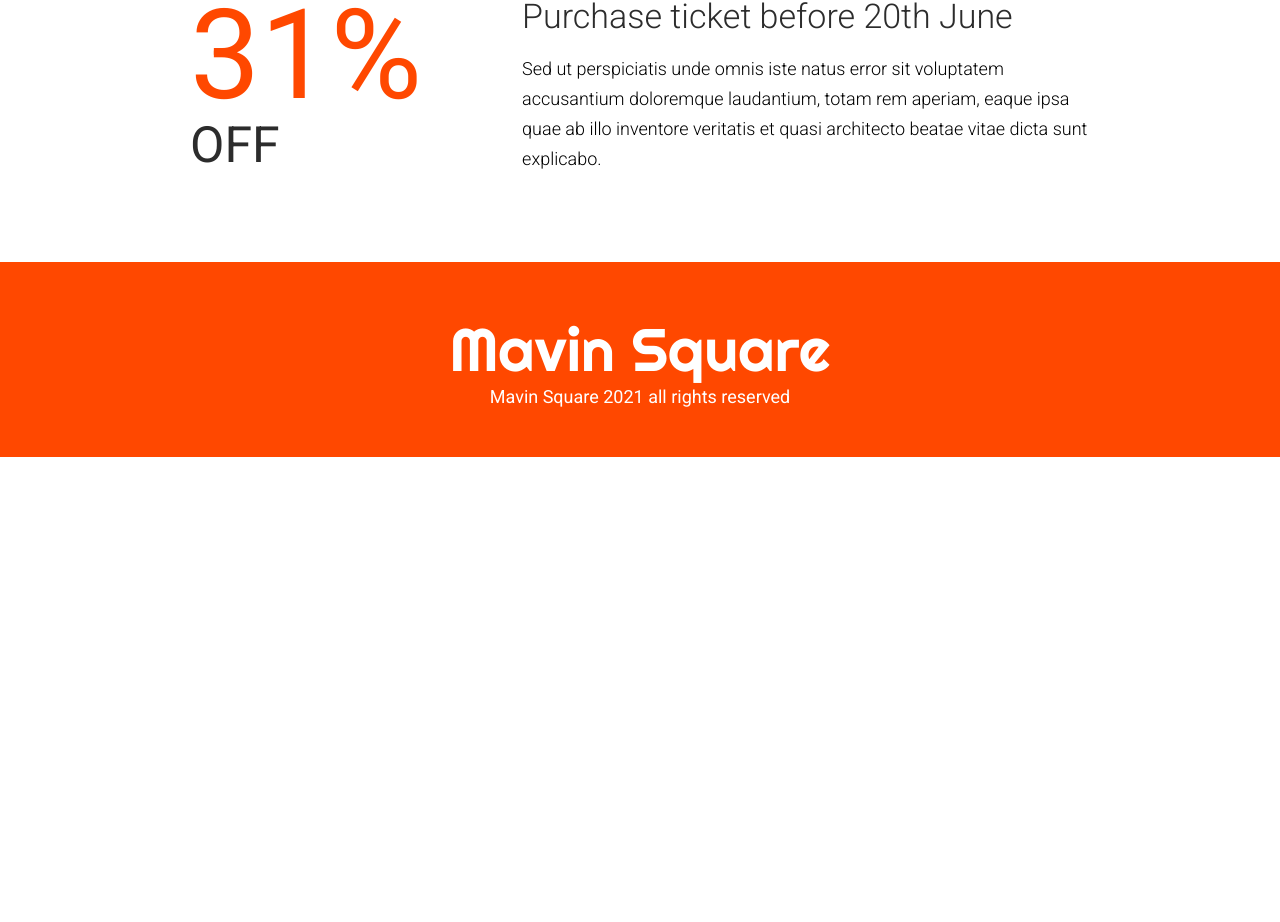
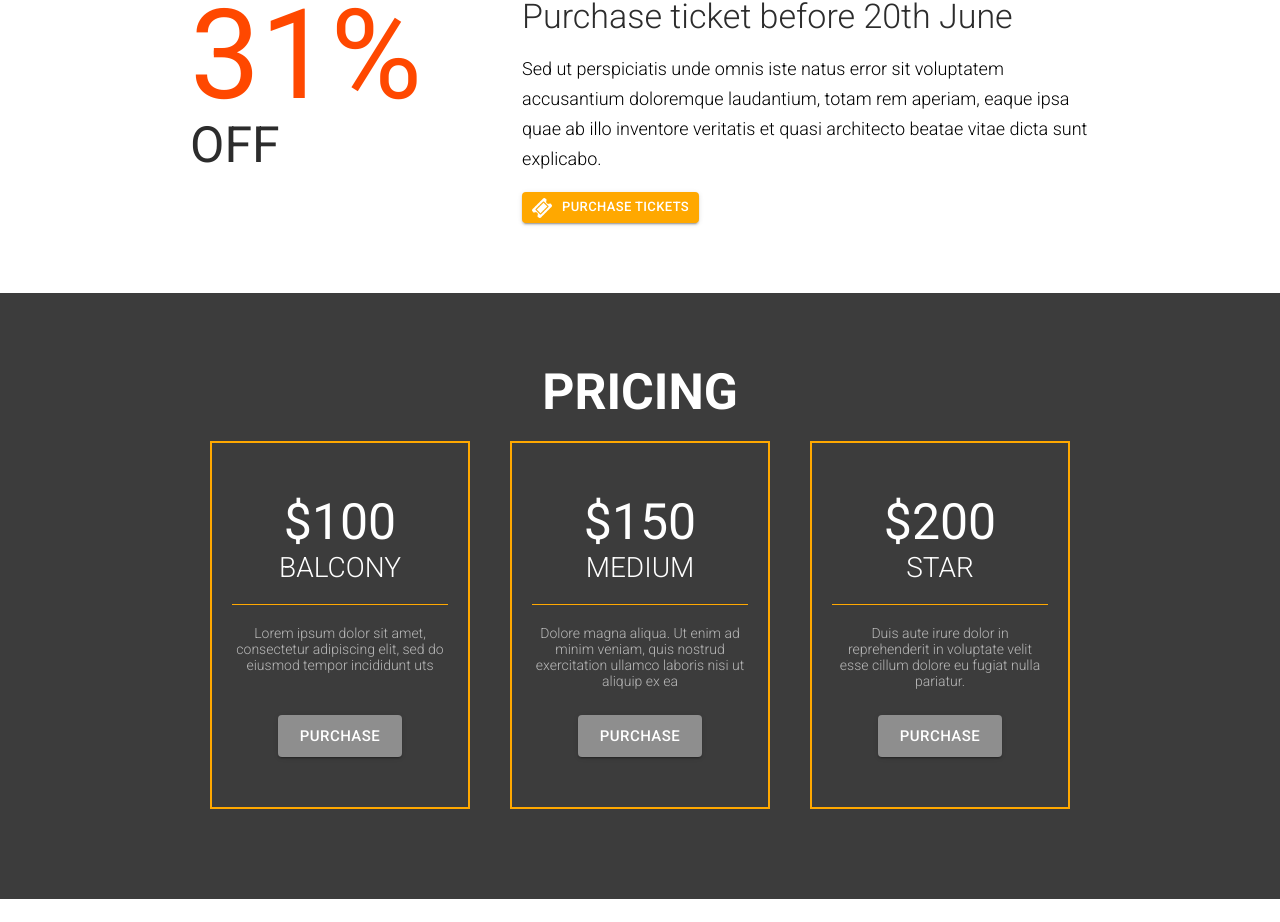
Before and after one commit to benidevo/mavin_square, a React (Create React App) app: page / in a window 1280 px wide. Shown: the part 1875-2797 px from the top of the page. Before the commit the page ends 2332 px from the top, so only its background shows below. Built offline with nearby package versions, Linux system fonts and the light colour scheme; grey boxes are pictures that could not be loaded.

Commit message:
final commit

```diff
--- a/package.json
+++ b/package.json
@@ -12,6 +12,7 @@
     "react-awesome-reveal": "^3.8.1",
     "react-dom": "^17.0.2",
     "react-scripts": "4.0.3",
+    "react-scroll": "^1.8.2",
     "react-slick": "^0.28.1",
     "slick-carousel": "^1.8.1",
     "web-vitals": "^1.0.1"
--- a/src/App.js
+++ b/src/App.js
@@ -1,24 +1,44 @@
 import React from 'react'
+import { Element } from 'react-scroll';
 import Header from './components/header/Header'
 import Footer from './components/footer/Footer'
 import Featured from './components/featured/index'
 import VenueInfo from './components/venueInfo/index';
 import Highlights from './components/highlights/index'
+import Pricing from './components/pricing/index'
+import Location from './components/location/index';
 
 import './App.css';
 
 const App = () => {
-    return (
-        <div className="App">
-            <Header />
-            <>
-                <Featured />
-            </>
-            <VenueInfo />
-            <Highlights />
-            <Footer />
-        </div>
-    )
+  return (
+    <div className="App">
+      <Header/>
+
+      <Element name="featured">
+        <Featured/>
+      </Element>
+
+      <Element name="venuenfo">
+        <VenueInfo/>
+      </Element>
+
+      <Element name="highlights">
+        <Highlights/>
+      </Element>
+
+      <Element name="pricing">
+        <Pricing/>
+      </Element>
+
+      <Element name="location">
+        <Location/>
+      </Element>
+
+
+      <Footer/>
+    </div>
+  );
 }
 
 export default App;
--- a/src/components/header/SideDrawer.js
+++ b/src/components/header/SideDrawer.js
@@ -1,35 +1,48 @@
-import React from 'react'
+import React from 'react';
+import { scroller } from 'react-scroll'
 
-import { Drawer, List, ListItem } from '@material-ui/core';
+import { Drawer, List, ListItem } from '@material-ui/core'
 
-const SideDrawer = props => {
+const SideDrawer = (props) => {
     const links = [
-        { location: 'featured', value: 'To top' },
-        { location: 'venueinfo', value: 'Venue Info' },
-        { location: 'highlights', value: 'Highlights' },
-        { location: 'pricing', value: 'Pricing' },
-        { location: 'location', value: 'Location' },
+        { where:'featured',value:'To top'},
+        { where:'venuenfo',value:'Venue NFO'},
+        { where:'highlights',value:'Highlights'},
+        { where:'pricing',value:'Pricing'},
+        { where:'location',value:'Location'}
     ]
 
-    return (
+
+    const scrollToElement = (element) => {
+        scroller.scrollTo(element,{
+            duration:1500,
+            delay:100,
+            smooth: true,
+            offset:-150
+        });
+        props.onClose(false)
+    }
+
+    const renderItem = (item) => (
+        <ListItem button onClick={()=> scrollToElement(item.where)} key={item.where}>
+            {item.value}
+        </ListItem>
+    )
+
+
+    return(
         <Drawer
-            anchor="right"
+            anchor={"right"}
             open={props.open}
-            onClose={() => props.onClose(false)}
+            onClose={()=> props.onClose(false)}
         >
-            <List compoment="nav">
-                {links.map(link => {
-                    return (
-                        <ListItem button key={link.location}>
-                            {link.value}
-                        </ListItem>
-                    )
-                })}
-
+            <List component="nav">
+                { links.map((item)=> renderItem(item) )}
 
             </List>
         </Drawer>
     )
+
 }
 
-export default SideDrawer
+export default SideDrawer;
--- a/src/components/highlights/Discount.js
+++ b/src/components/highlights/Discount.js
@@ -1,5 +1,6 @@
 import React,{ useState, useEffect } from 'react';
 import { Fade, Slide } from 'react-awesome-reveal'
+import MyButton from '../utils/MyButton';
 
 const Discount = () => {
     const end = 30;
@@ -43,6 +44,16 @@ const Discount = () => {
                         <p>
                         Sed ut perspiciatis unde omnis iste natus error sit voluptatem accusantium doloremque laudantium, totam rem aperiam, eaque ipsa quae ab illo inventore veritatis et quasi architecto beatae vitae dicta sunt explicabo.
                         </p>
+                        <MyButton
+                            text="Purchase tickets"
+                            link="http://google.com"
+                            size="small"
+                            style={{
+                                background:'#ffa800',
+                                color:'#ffffff'
+                            }}
+                            iconTicket={true}
+                        />
                     </div>
 
                 </Slide>
--- /dev/null
+++ b/src/components/location/index.js
@@ -0,0 +1,26 @@
+import React from 'react';
+
+const Location = () => {
+    return(
+        <div className="location_wrapper">
+
+            <iframe
+                src="https://www.google.com/maps/embed?pb=!1m18!1m12!1m3!1d63499.5759094865!2d-96.82638045433593!3d32.81400551924428!2m3!1f0!2f0!3f0!3m2!1i1024!2i768!4f13.1!3m3!1m2!1s0x864e993d0ea3c1ff%3A0x1859d2cc74f588e2!2sThe+Dallas+World+Aquarium!5e0!3m2!1ses!2sar!4v1530636115082"
+                width="100%"
+                height="500px"
+                frameBorder="0"
+                title="gglemaps"
+                allowFullScreen
+            ></iframe>
+
+            <div className="location_tag">
+                <div>
+                    Location
+                </div>
+            </div>
+
+        </div>
+    )
+}
+
+export default Location;
--- /dev/null
+++ b/src/components/pricing/index.js
@@ -0,0 +1,57 @@
+import React from 'react';
+import MyButton from '../utils/MyButton';
+import {Zoom} from 'react-awesome-reveal';
+
+const Princing = () => {
+    const priceState = {
+        prices:[100,150,200],
+        position:['Balcony','Medium','Star'],
+        desc:[
+            'Lorem ipsum dolor sit amet, consectetur adipiscing elit, sed do eiusmod tempor incididunt uts',
+            'Dolore magna aliqua. Ut enim ad minim veniam, quis nostrud exercitation ullamco laboris nisi ut aliquip ex ea',
+            'Duis aute irure dolor in reprehenderit in voluptate velit esse cillum dolore eu fugiat nulla pariatur.'
+        ],
+        linkto:['http://sales.b','http://sales/m','http://sales.s'],
+        delay:[500,0,500]
+    }
+
+    const showBoxes = () => (
+        priceState.prices.map((box,index)=>(
+            <Zoom key={index} className="pricing_item" delay={priceState.delay[index]}>
+                <div className="pricing_inner_wrapper">
+                    <div className="pricing_title">
+                        <span>${priceState.prices[index]}</span>
+                        <span>{priceState.position[index]}</span>
+                    </div>
+                    <div className="pricing_description">
+                        {priceState.desc[index]}
+                    </div>
+                    <div className="pricing_buttons">
+                        <MyButton
+                            text="Purchase"
+                            style={{
+                                color:'#ffffff'
+                            }}
+                            link={priceState.linkto[index]}
+                        />
+                    </div>
+                </div>
+            </Zoom>
+        ))
+    )
+
+
+    return(
+        <div className="bck_black">
+            <div className="center_wrapper pricing_section">
+                <h2>Pricing</h2>
+
+                <div className="pricing_wrapper">
+                    { showBoxes() }
+                </div>
+            </div>
+        </div>
+    )
+}
+
+export default Princing;
--- /dev/null
+++ b/src/components/utils/MyButton.js
@@ -0,0 +1,31 @@
+import React from 'react';
+import Button from '@material-ui/core/Button';
+
+import TicketIcon from '../../resources/images/icons/ticket.png';
+
+const MyButton = (props) => {
+    return(
+        <Button
+            href={props.link}
+            variant="contained"
+            size={ props.size ? props.size:'large'}
+            style={{
+                background:'#8e8e8e',
+                color:'#ffffff',
+                ...props.style
+            }}
+        >
+            { props.iconTicket ?
+              <img
+                src={TicketIcon}
+                className="iconImage"
+                alt="icon_button"
+            />
+            :null}
+
+            {props.text}
+        </Button>
+    )
+}
+
+export default MyButton
```
Also changed, not shown: src/components/utils/Button.js (deleted), 2 other files (tests, documents, lock files or other folders).
